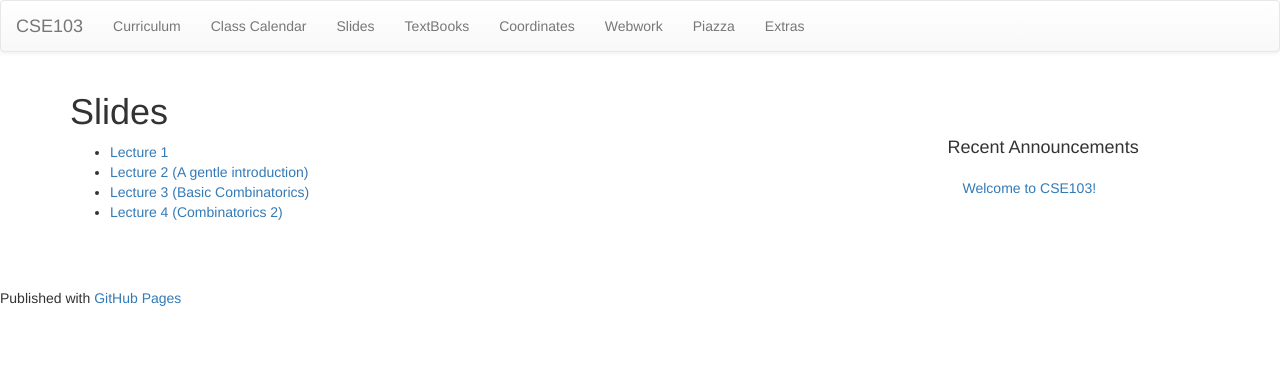
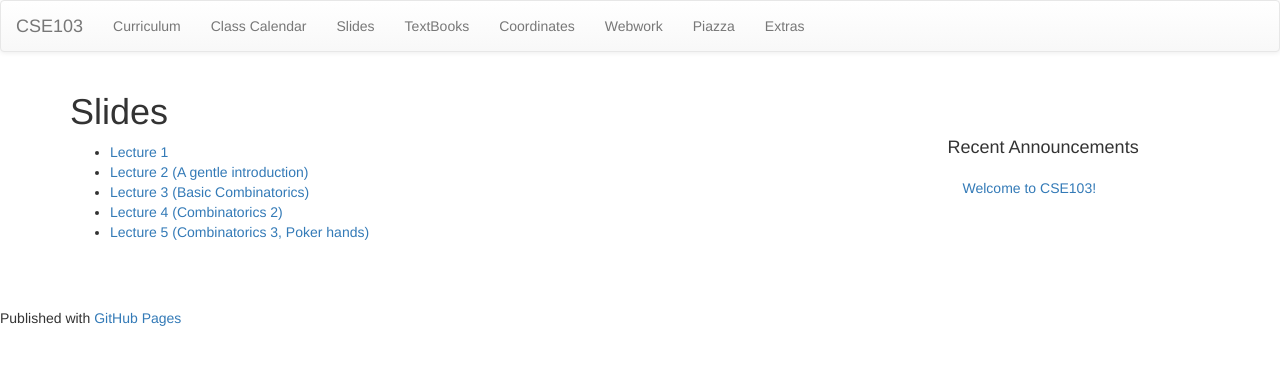
Before and after one commit to cse103/cse103.github.io, a Jekyll site: the page built from pages/18.Slides.md, in a window 1280 px wide. Shown: the top 365 px of the page. Built offline with Jekyll 4.4.1, drawn with Linux system fonts in a browser that asks for light colours; nearby versions of some CDN libraries; Markdown is read by kramdown in place of the engine named in the settings.

Commit message:
adding pdf of poker-hands lecture

```diff
--- a/pages/18.Slides.md
+++ b/pages/18.Slides.md
@@ -8,3 +8,4 @@ permalink: /slides/
 * [Lecture 2 (A gentle introduction)](/Slides/Lecture2.pdf)
 * [Lecture 3 (Basic Combinatorics)](/Slides/basicCombinatorics.pdf)
 * [Lecture 4 (Combinatorics 2)](/Slides/Combinatorics2.pdf)
+* [Lecture 5 (Combinatorics 3, Poker hands)](/Slides/PokerHands.pdf)
```
Also changed, not shown: 1 other file.
